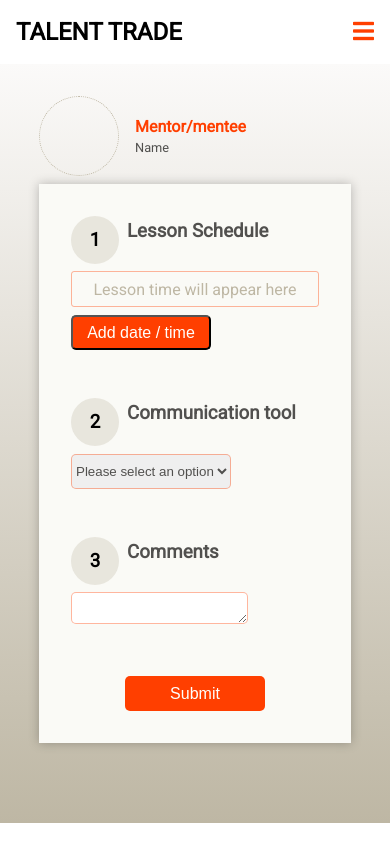
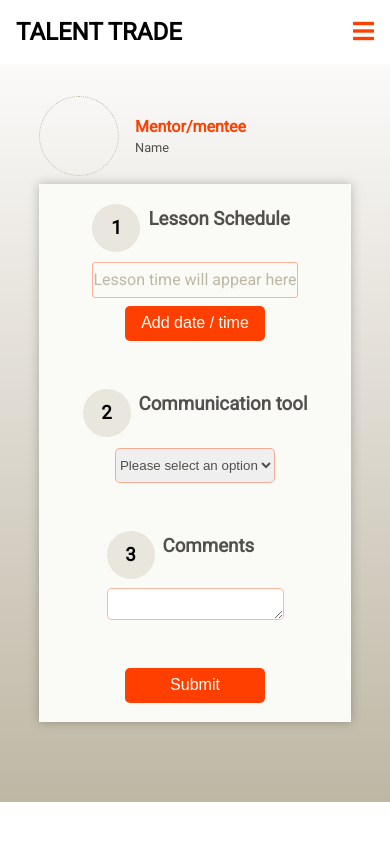
Before and after one commit to chingu-voyages/v8-geckos-team-05, a React (Create React App) app in the folder skill-trade-client/: page /meetup in a window 390 px wide. Built offline with nearby package versions, Linux system fonts and the light colour scheme.

Commit message:
made the lil circles reponsive

```diff
--- a/skill-trade-client/src/index.css
+++ b/skill-trade-client/src/index.css
@@ -305,7 +305,7 @@
   display: flex;
   margin-bottom: 0.5rem; }
   .contactBox__imgContainer {
-    width: 5rem;
+    min-width: 5rem;
     height: 5rem;
     border: 1px dotted #beb7a4;
     border-radius: 50%;
@@ -337,7 +337,7 @@
       display: flex; }
       .contentBox--meetup__section__title__circle {
         border-radius: 50%;
-        width: 3rem;
+        min-width: 3rem;
         height: 3rem;
         display: flex;
         flex-direction: column;
@@ -361,6 +361,7 @@
         color: #beb7a4;
         margin-bottom: 0.5rem; }
       .contentBox--meetup__section__content__btnAddTime {
+        border: none;
         font-style: normal;
         font-weight: normal;
         font-size: 1rem;
@@ -421,8 +422,10 @@
       justify-content: center; } }
 
 @media only screen and (max-width: 600px) {
+  .contentBox--meetup {
+    padding: 5vw; }
     .contentBox--meetup__section__title {
-    margin-bottom: 3%; }
+      margin-bottom: 5%; }
     .contentBox--meetup__section__content {
       margin: 0; }
       .contentBox--meetup__section__content__lessonTime {
@@ -431,3 +434,13 @@
         justify-content: center; }
     .contentBox--meetup__submit {
       justify-content: center; } }
+
+@media only screen and (max-width: 400px) {
+  .contentBox--meetup form {
+    display: flex;
+    flex-direction: column;
+    align-items: center; }
+  .contentBox--meetup__section__content {
+    display: flex;
+    flex-direction: column;
+    align-items: center; } }
--- a/skill-trade-client/src/sass/components/_meetupMain.scss
+++ b/skill-trade-client/src/sass/components/_meetupMain.scss
@@ -6,7 +6,7 @@
   display: flex;
   margin-bottom: 0.5rem;
   &__imgContainer {
-    width: 5rem;
+    min-width: 5rem;
     height: 5rem;
     border: 1px dotted $secondary-color;
     border-radius: 50%;
@@ -43,7 +43,7 @@
       display: flex;
       &__circle {
         border-radius: 50%;
-        width: 3rem;
+        min-width: 3rem;
         height: 3rem;
         display: flex;
         flex-direction: column;
@@ -71,6 +71,7 @@
         margin-bottom: 0.5rem;
       }
       &__btnAddTime {
+        border: none;
         font-style: normal;
         font-weight: normal;
         font-size: 1rem;
@@ -172,9 +173,10 @@
 }
 @media only screen and (max-width: 600px) {
   .contentBox--meetup {
+    padding: 5vw;
     &__section {
       &__title {
-        margin-bottom: 3%;
+        margin-bottom: 5%;
       }
       &__content {
         margin: 0;
@@ -190,3 +192,20 @@
     }
   }
 }
+
+@media only screen and (max-width: 400px) {
+  .contentBox--meetup form {
+    display: flex;
+    flex-direction: column;
+    align-items: center;
+  }
+  .contentBox--meetup {
+    &__section {
+      &__content {
+        display: flex;
+        flex-direction: column;
+        align-items: center;
+      }
+    }
+  }
+}
```
Lines whose indentation alone changed are shown as unchanged.
